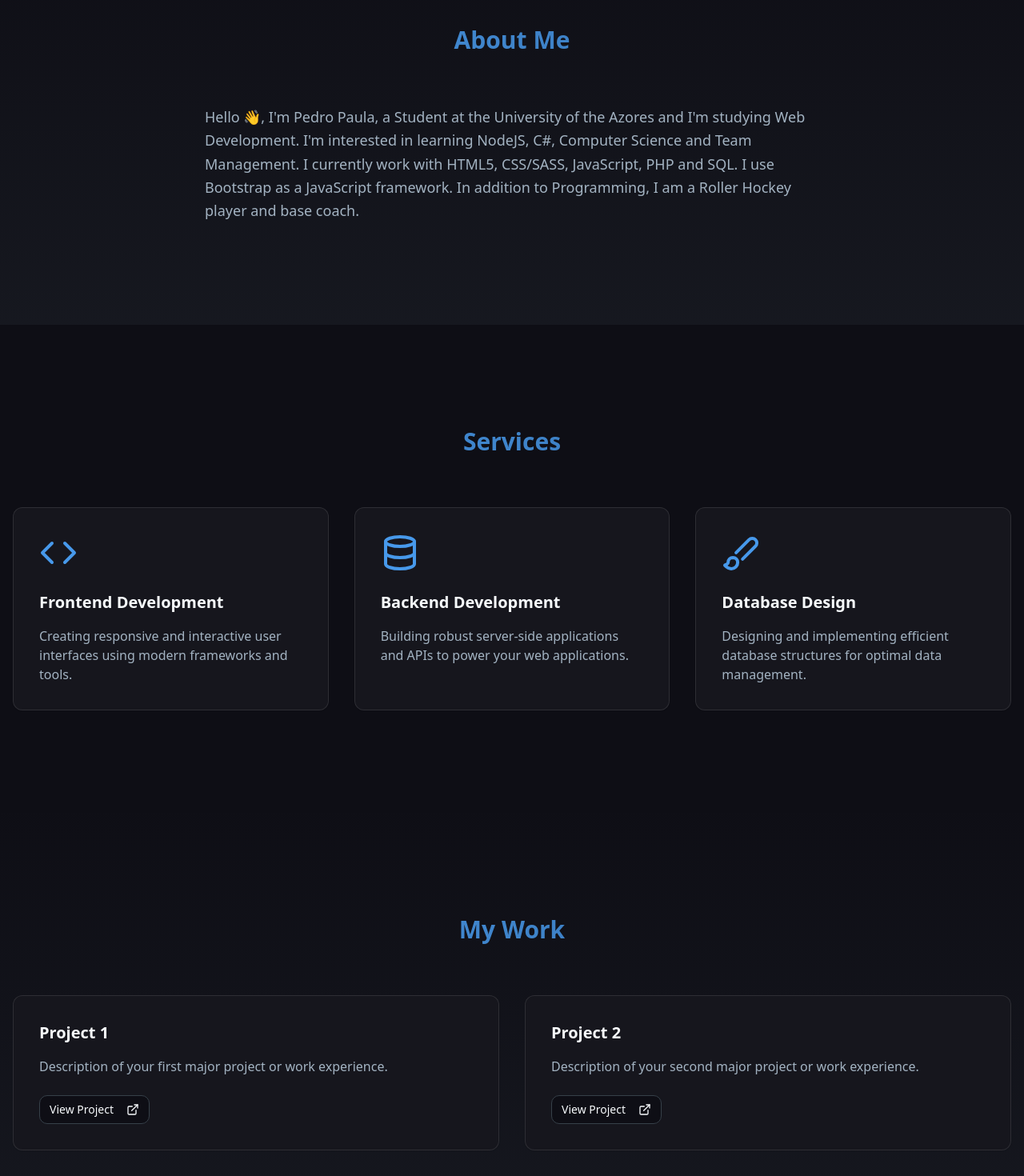
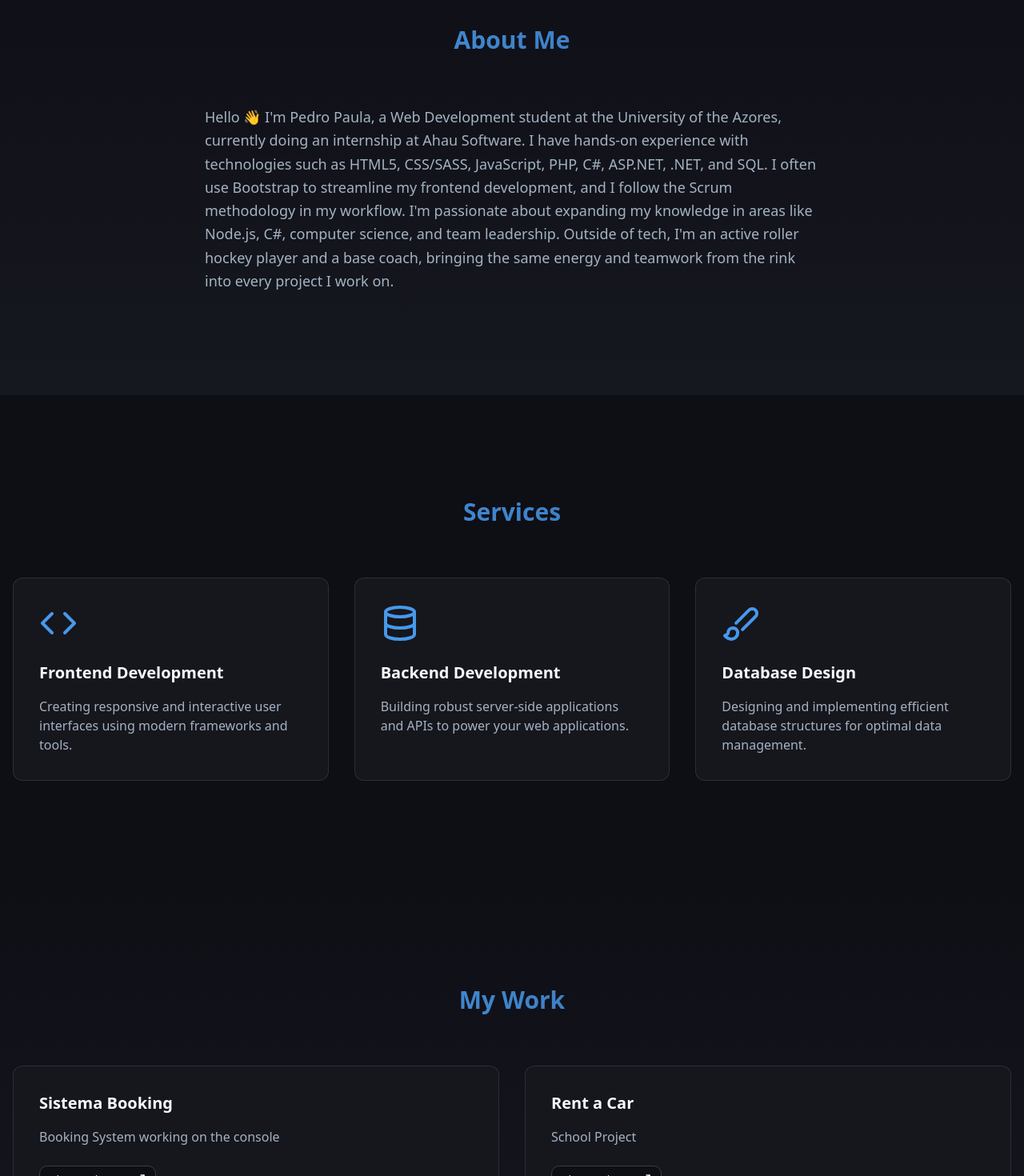
Before and after one commit to PedroRicoPaula/pedros-portfolio, a React (Vite) app: page / in a window 1280 px wide. Shown: the part 880-2350 px from the top of the page at 80% size. Built offline with nearby package versions, Linux system fonts and the light colour scheme.

Commit message:
Pp/about (#2)
* change about section

* Made a few changes

```diff
--- a/src/pages/Index.tsx
+++ b/src/pages/Index.tsx
@@ -42,11 +42,11 @@ const Index = () => {
           <h2 className="text-3xl font-bold mb-16 text-center bg-gradient-to-r from-primary to-primary/70 bg-clip-text text-transparent">About Me</h2>
           <div className="max-w-3xl mx-auto">
             <p className="text-lg text-muted-foreground leading-relaxed">
-            Hello 👋, I'm Pedro Paula, a Student at the University of the Azores and I'm studying Web Development.
-            I'm interested in learning NodeJS, C#, Computer Science and Team Management.
-            I currently work with HTML5, CSS/SASS, JavaScript, PHP and SQL.
-            I use Bootstrap as a JavaScript framework. In addition to Programming,
-            I am a Roller Hockey player and base coach.
+            Hello 👋 I'm Pedro Paula, a Web Development student at the University of the Azores, currently doing an internship at Ahau Software.
+            I have hands-on experience with technologies such as HTML5, CSS/SASS, JavaScript, PHP, C#, ASP.NET, .NET, and SQL.
+            I often use Bootstrap to streamline my frontend development, and I follow the Scrum methodology in my workflow.
+            I'm passionate about expanding my knowledge in areas like Node.js, C#, computer science, and team leadership.
+            Outside of tech, I'm an active roller hockey player and a base coach, bringing the same energy and teamwork from the rink into every project I work on.
             </p>
           </div>
         </div>
@@ -88,20 +88,30 @@ const Index = () => {
           <h2 className="text-3xl font-bold mb-16 text-center bg-gradient-to-r from-primary to-primary/70 bg-clip-text text-transparent">My Work</h2>
           <div className="grid grid-cols-1 md:grid-cols-2 gap-8">
             <Card className="glass-card p-8 group hover:scale-105 transition-transform duration-300">
-              <h3 className="text-xl font-semibold mb-4">Project 1</h3>
+              <h3 className="text-xl font-semibold mb-4">Sistema Booking</h3>
               <p className="text-muted-foreground mb-6">
-                Description of your first major project or work experience.
+                Booking System working on the console
               </p>
               <Button variant="outline" size="sm" className="group">
                 View Project
+                <a
+                  href="https://github.com/PedroRicoPaula/Project_Booking"
+                  target="_blank"
+                  rel="noopener noreferrer">
+                </a>
                 <ExternalLink className="w-4 h-4 ml-2 transition-transform group-hover:translate-x-1" />
               </Button>
             </Card>
             <Card className="glass-card p-8 group hover:scale-105 transition-transform duration-300">
-              <h3 className="text-xl font-semibold mb-4">Project 2</h3>
+              <h3 className="text-xl font-semibold mb-4">Rent a Car</h3>
               <p className="text-muted-foreground mb-6">
-                Description of your second major project or work experience.
+                School Project
               </p>
+              <a
+                  href="https://github.com/PedroRicoPaula/Rent-a-Car"
+                  target="_blank"
+                  rel="noopener noreferrer">
+                </a>
               <Button variant="outline" size="sm" className="group">
                 View Project
                 <ExternalLink className="w-4 h-4 ml-2 transition-transform group-hover:translate-x-1" />
@@ -127,7 +137,7 @@ const Index = () => {
               <ArrowRight className="w-4 h-4 transition-transform group-hover:translate-x-1" />
             </a>
             <a
-              href="mailto:your.email@example.com"
+              href="work@pedropaula.com"
               className="flex items-center gap-3 text-lg hover:text-primary transition-colors group"
             >
               <Mail className="w-6 h-6" />
@@ -135,7 +145,7 @@ const Index = () => {
               <ArrowRight className="w-4 h-4 transition-transform group-hover:translate-x-1" />
             </a>
             <a
-              href="https://github.com/yourusername"
+              href="https://github.com/PedroRicoPaula"
               target="_blank"
               rel="noopener noreferrer"
               className="flex items-center gap-3 text-lg hover:text-primary transition-colors group"
```
